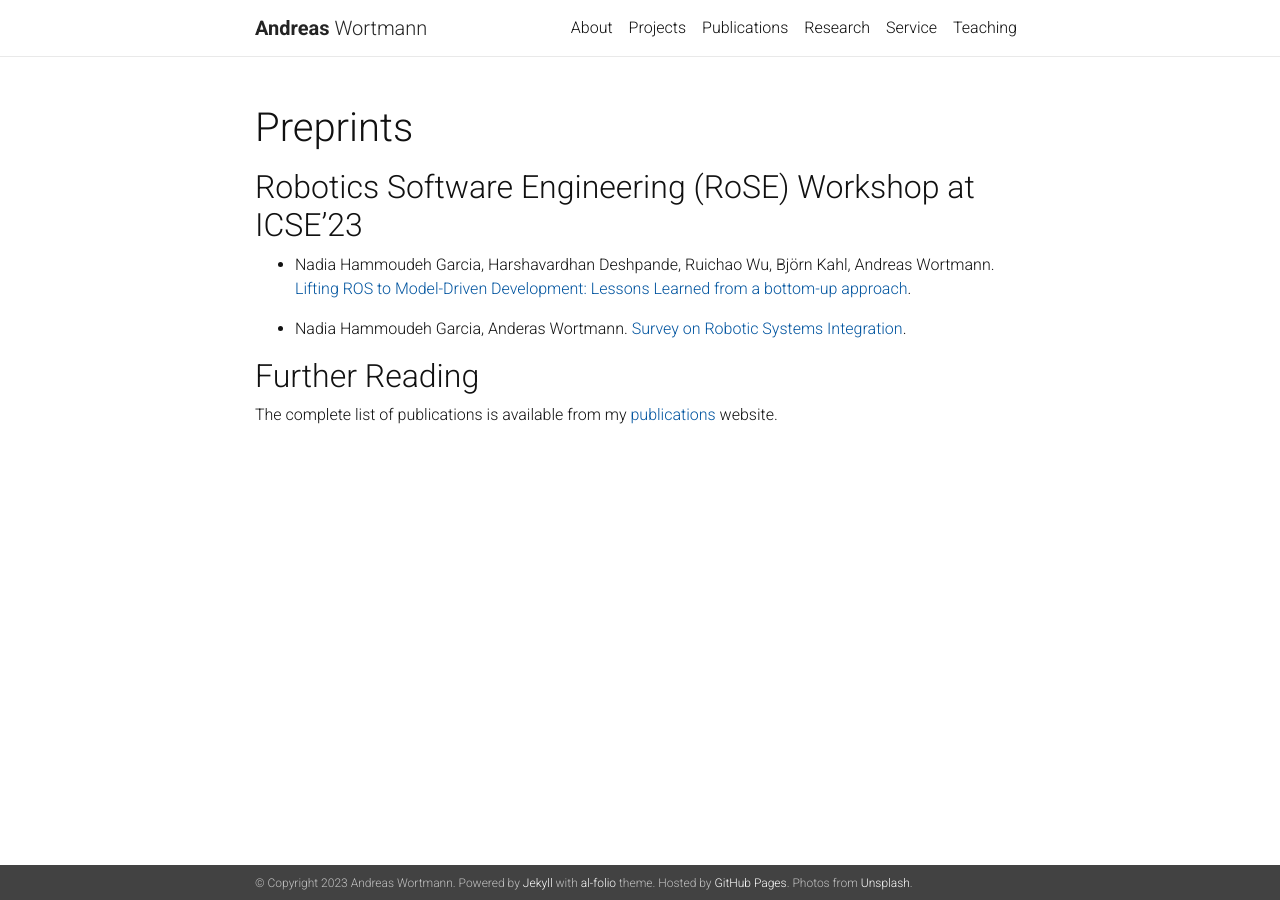
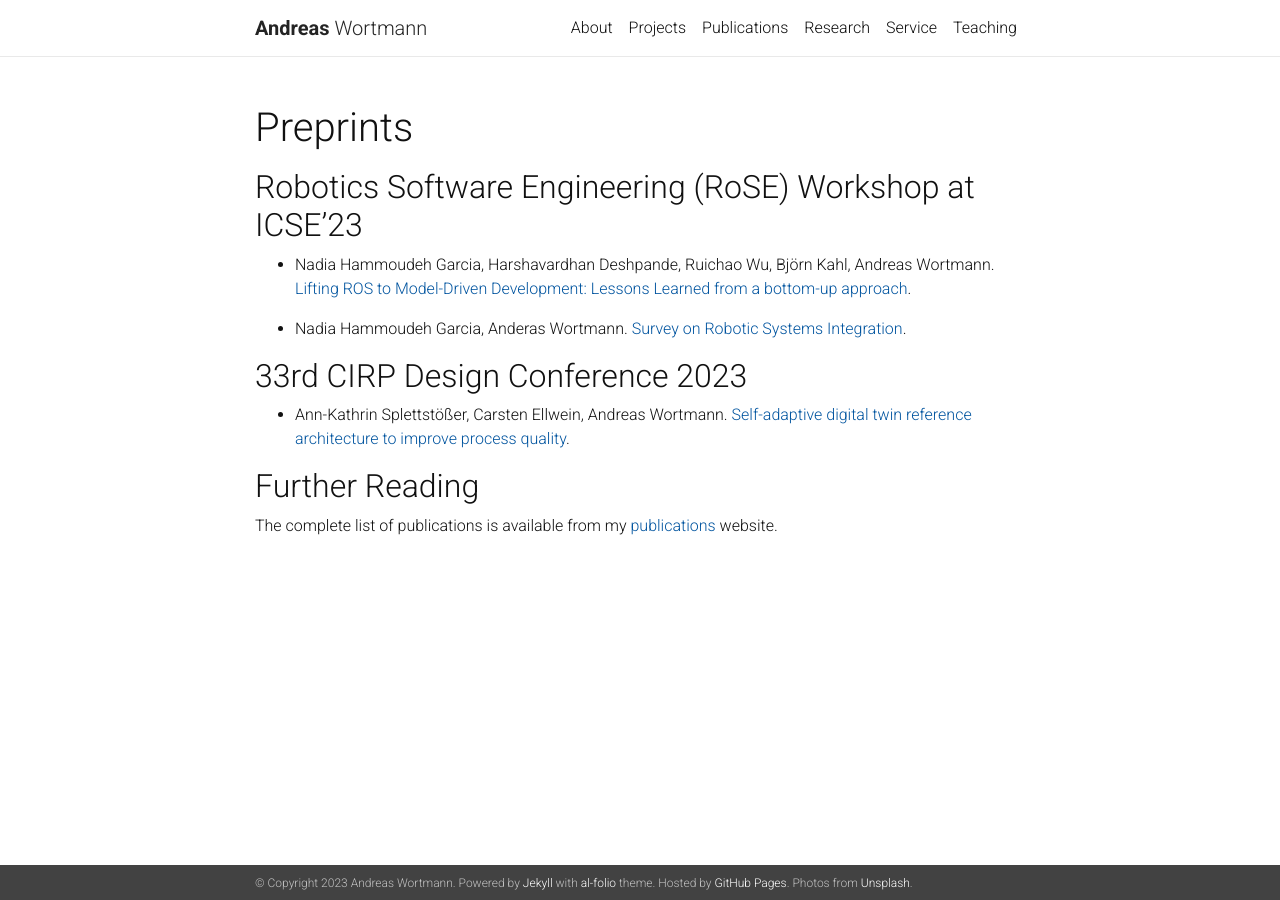
Before and after one commit to awortmann/awortmann.github.io, a Jekyll site: the page built from _pages/preprints.md, in a window 1280 px wide. Built offline with Jekyll 4.4.1, drawn with Linux system fonts in a browser that asks for light colours; nearby versions of some CDN libraries; a style sheet for code colours, icons or effects is not loaded.

Commit message:
Minor update

```diff
--- a/_pages/preprints.md
+++ b/_pages/preprints.md
@@ -13,6 +13,10 @@ nav: false
 
 - Nadia Hammoudeh Garcia, Anderas Wortmann. [Survey on Robotic Systems Integration](../downloads/preprints/2023/Survey_on_Robotic_Systems_Integration.pdf).
 
+## 33rd CIRP Design Conference 2023
+
+- Ann-Kathrin Splettstößer, Carsten Ellwein, Andreas Wortmann. [Self-adaptive digital twin reference architecture to improve process quality](../downloads/preprints/2023/Self-adaptive_digital_twin_reference_architecture_to_improve_process_quality).
+
 
 
 ## Further Reading
```
Also changed, not shown: 1 other file.
